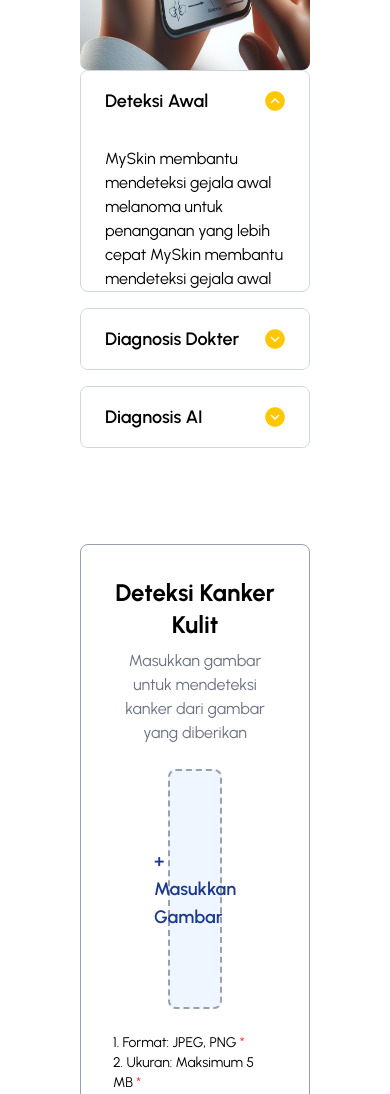
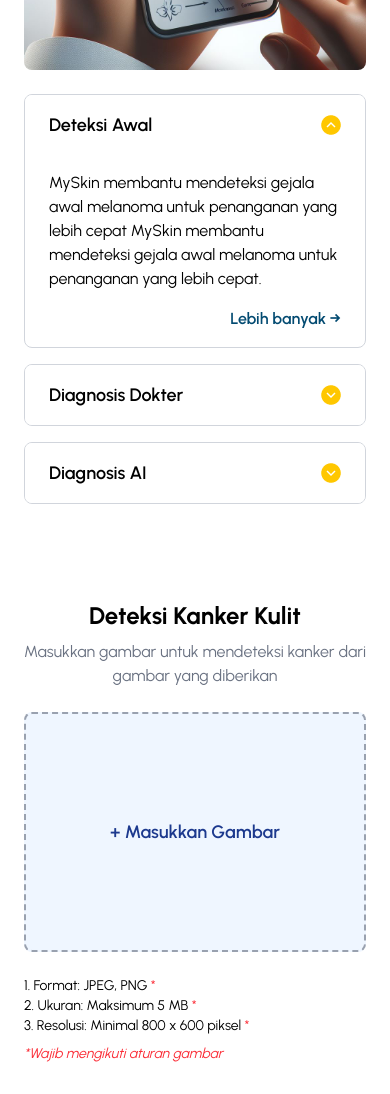
Before and after one commit to haululazkiyaa/humic-myskin-fe, a React (Vite) app: page / in a window 390 px wide. Shown: the part 674-1768 px from the top of the page. Built offline with nearby package versions, Linux system fonts and the light colour scheme.

Commit message:
add responsive homepage user/pasien

```diff
--- a/src/layouts/PasienLayouts/Accordion.jsx
+++ b/src/layouts/PasienLayouts/Accordion.jsx
@@ -30,7 +30,7 @@
   ];
 
   return (
-    <div className="flex flex-col md:flex-row items-center md:space-x-8 py-10 px-20 transition-all duration-300 ease-out">
+    <div className="flex flex-col md:flex-row items-center md:space-x-8 py-10 px-6 md:px-20 transition-all duration-300 ease-out">
       <div className="w-full md:w-1/2">
         <img
           src={items[activeIndex].image}
@@ -38,7 +38,7 @@
           className="rounded-lg w-full h-96"
         />
       </div>
-      <div className="w-full md:w-1/2 min-h-96">
+      <div className="w-full md:w-1/2 min-h-96 mt-6">
         {items.map((item, index) => (
           <div
             key={index}
@@ -56,7 +56,7 @@
             <div
               className={`px-6 transition-all duration-300 ease-in-out ${
                 activeIndex === index
-                  ? "max-h-40 opacity-100 py-4"
+                  ? "md:max-h-40 opacity-100 py-4"
                   : "max-h-0 opacity-0 py-0"
               }`}
             >
--- a/src/layouts/PasienLayouts/ImageUploader.jsx
+++ b/src/layouts/PasienLayouts/ImageUploader.jsx
@@ -16,8 +16,8 @@
   };
 
   return (
-    <div className="flex justify-center py-10 px-20 w-full">
-      <div className="bg-white p-8 rounded-lg border border-gray-400 w-full">
+    <div className="flex justify-center py-10 px-6 md:px-20 w-full">
+      <div className="md:bg-white md:p-8 md:rounded-lg md:border md:border-gray-400 w-full">
         <h1 className="text-2xl font-bold text-center text-black">
           Deteksi Kanker Kulit
         </h1>
@@ -27,7 +27,7 @@
 
         <div className="w-full flex flex-col items-center">
           {!isCropping ? (
-            <div className="w-1/3 h-60 border-2 border-dashed border-gray-400 bg-blue-50 rounded-lg mt-6 flex justify-center items-center relative">
+            <div className="w-full md:w-1/3 h-60 border-2 border-dashed border-gray-400 bg-blue-50 rounded-lg mt-6 flex justify-center items-center relative">
               {croppedImage ? (
                 <img
                   src={croppedImage}
@@ -65,7 +65,7 @@
           {image && !isCropping && (
             <div className="w-full flex justify-center mt-3">
               {croppedImage ? (
-                <label className="w-1/3 font-bold border border-gray-800 rounded-full px-6 py-2 cursor-pointer text-center">
+                <label className="md:w-1/3 font-bold border border-gray-800 rounded-full px-6 py-2 cursor-pointer text-center">
                   <input
                     type="file"
                     className="hidden"
@@ -76,7 +76,7 @@
                 </label>
               ) : (
                 <button
-                  className="w-1/3 font-bold border border-gray-800 rounded-full px-6 py-2 cursor-pointer"
+                  className="md:w-1/3 font-bold border border-gray-800 rounded-full px-6 py-2 cursor-pointer"
                   onClick={() => setIsCropping(true)}
                 >
                   Crop Foto
@@ -85,9 +85,7 @@
             </div>
           )}
 
-          {croppedImage && (
-            <ResultDetect/>
-          )}
+          {croppedImage && <ResultDetect />}
         </div>
 
         {!croppedImage && (
```
